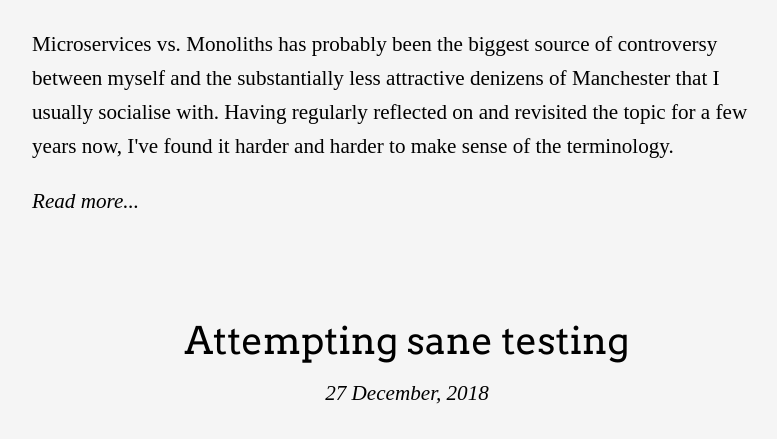
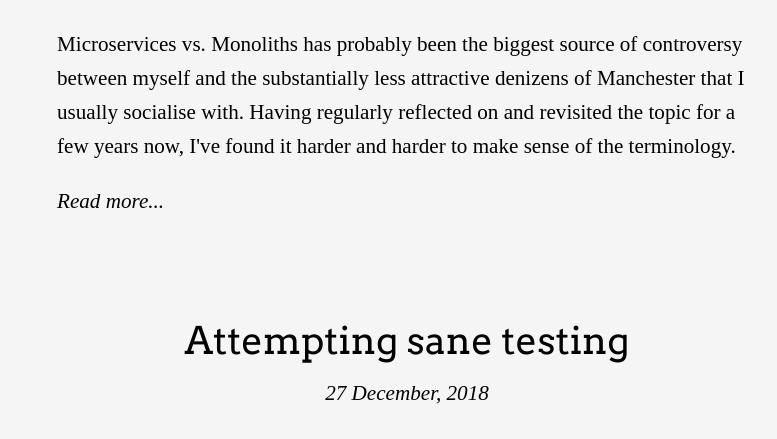
Before and after one commit to callumevans/callums-blog, an Astro site: page / in a window 1280 px wide. Shown: the part 510-949 px from the top of the page, without its empty margins (233-1010 px from the left). Built offline with nearby package versions, Linux system fonts and the light colour scheme; Astro itself is replaced by a stand-in of ours; a web font is replaced by a local one.

Commit message:
Better max width

```diff
--- a/src/layouts/BaseLayout.astro
+++ b/src/layouts/BaseLayout.astro
@@ -76,6 +76,6 @@ const title = `Callum's Blog${subtitle ? ` | ${subtitle}` : ''}`
 
     main {
         margin: 3.6em auto;
-        max-width: 750px;
+        max-width: 700px;
     }
 </style>
```
